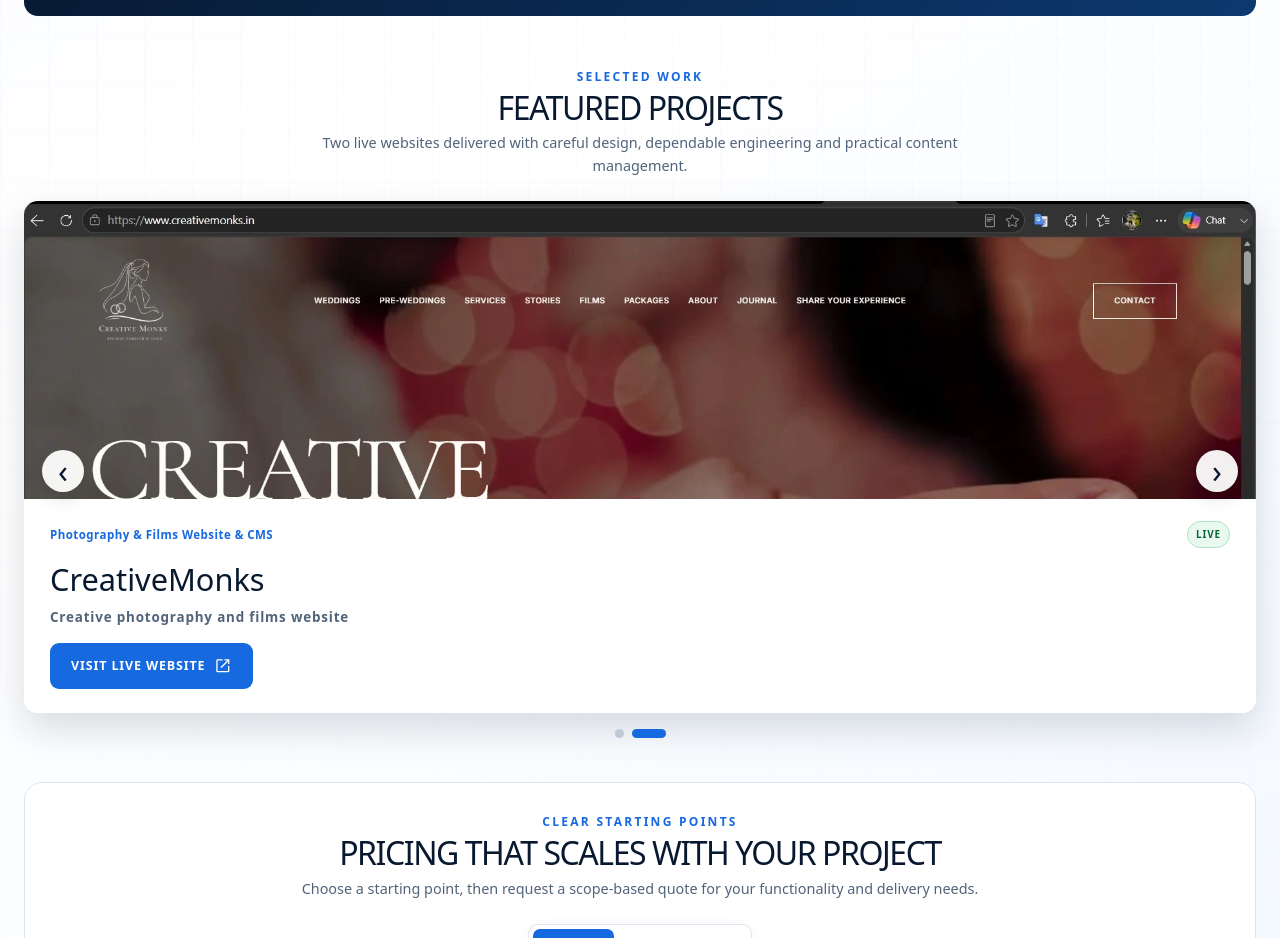
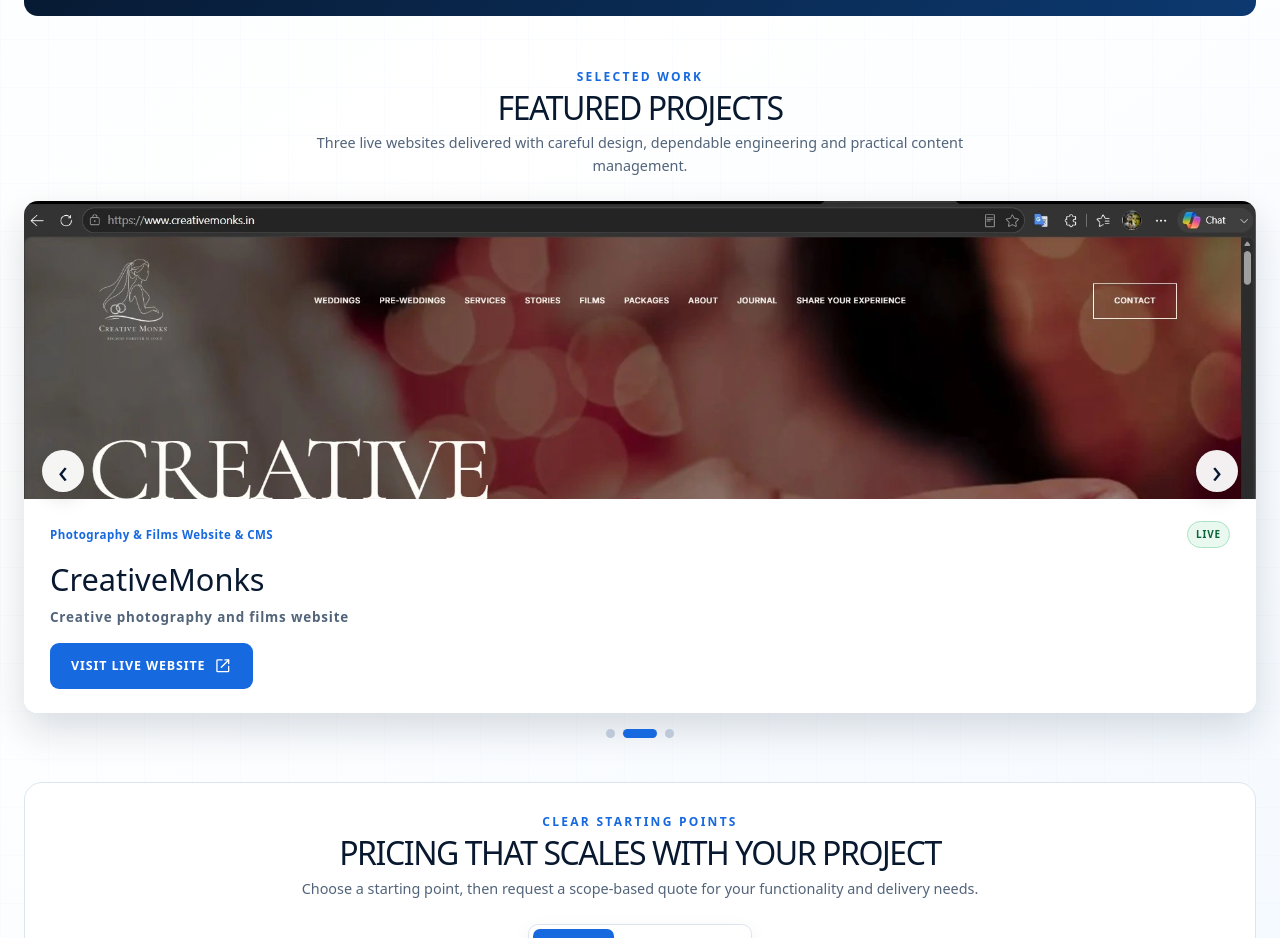
Before and after one commit to Prithvi85/psdigilabs, a Next.js app: page / in a window 1280 px wide. Shown: the part 1235-2173 px from the top of the page. Built offline with nearby package versions, Linux system fonts and the light colour scheme.

Commit message:
Add PSDigiLabs to featured projects

```diff
--- a/components/projects/projects-section.tsx
+++ b/components/projects/projects-section.tsx
@@ -1,5 +1,5 @@
 import { ProjectSlider } from "./project-slider";
 
 export function ProjectsSection() {
-  return <section id="projects" className="content-section projects-section section-anchor"><div className="section-heading"><p className="eyebrow">SELECTED WORK</p><h2>FEATURED PROJECTS</h2><p>Two live websites delivered with careful design, dependable engineering and practical content management.</p></div><ProjectSlider /></section>;
+  return <section id="projects" className="content-section projects-section section-anchor"><div className="section-heading"><p className="eyebrow">SELECTED WORK</p><h2>FEATURED PROJECTS</h2><p>Three live websites delivered with careful design, dependable engineering and practical content management.</p></div><ProjectSlider /></section>;
 }
--- a/data/projects.ts
+++ b/data/projects.ts
@@ -15,4 +15,12 @@
     description: "Creative photography and films website",
     alt: "CreativeMonks photography and films website homepage",
   },
+  {
+    name: "PSDigiLabs",
+    category: "Development, Testing & Automation",
+    image: "/images/projects/psdigilabs.webp",
+    website: "https://www.psdigilabs.in",
+    description: "Development, testing and automation portfolio showcasing modern web, QA and workflow solutions.",
+    alt: "PSDigiLabs development, testing and automation portfolio homepage",
+  },
 ] as const;
```
